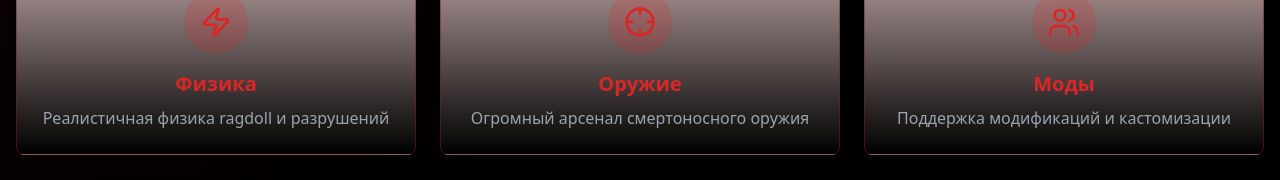
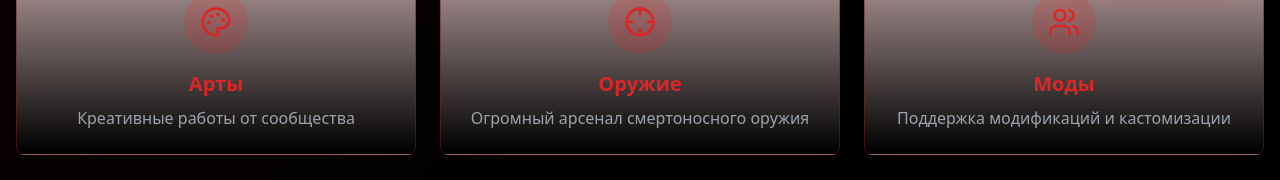
Before and after one commit to pr-poehali-dev/gorebox-web-development, a React (Vite) app: page / in a window 1280 px wide. Shown: the part 451-631 px from the top of the page. Built offline with nearby package versions, Linux system fonts and the light colour scheme.

Commit message:
Замена кнопки "Физика" на "Арты"

```diff
--- a/src/pages/Index.tsx
+++ b/src/pages/Index.tsx
@@ -59,9 +59,9 @@ const Index = () => {
           <section className="grid md:grid-cols-3 gap-6 mb-16">
             {[
               {
-                icon: 'Zap',
-                title: 'Физика',
-                description: 'Реалистичная физика ragdoll и разрушений'
+                icon: 'Palette',
+                title: 'Арты',
+                description: 'Креативные работы от сообщества'
               },
               {
                 icon: 'Crosshair',
```
